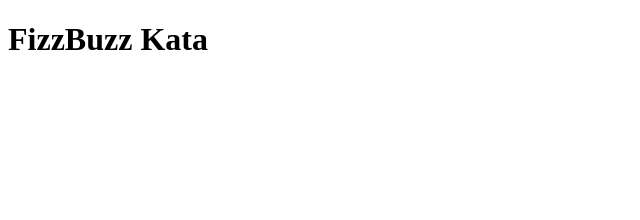
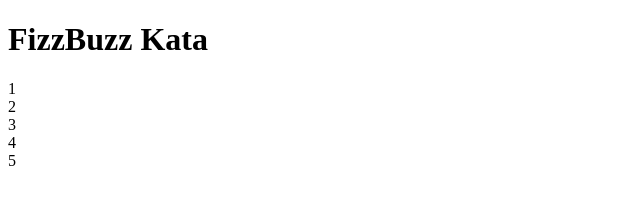
Before and after one commit to bWalshPdx/Exercises, an Angular app in the folder Angular/FizzBuzz/FizzBuzz/: page / in a window 1280 px wide. Shown: the top 220 px of the page, without its empty margins (0-640 px from the left). Built offline with nearby package versions, Linux system fonts and the light colour scheme.

Commit message:
Setting up the template to fail for the first real fizzBuzz test

```diff
--- a/Angular/FizzBuzz/FizzBuzz/src/app/main/main.component.html
+++ b/Angular/FizzBuzz/FizzBuzz/src/app/main/main.component.html
@@ -1 +1,8 @@
 <h1>FizzBuzz Kata</h1>
+<div id="output">
+  <div>1</div>
+  <div>2</div>
+  <div>3</div>
+  <div>4</div>
+  <div>5</div>
+</div>
```
Also changed, not shown: 1 other file (tests, documents, lock files or other folders).
